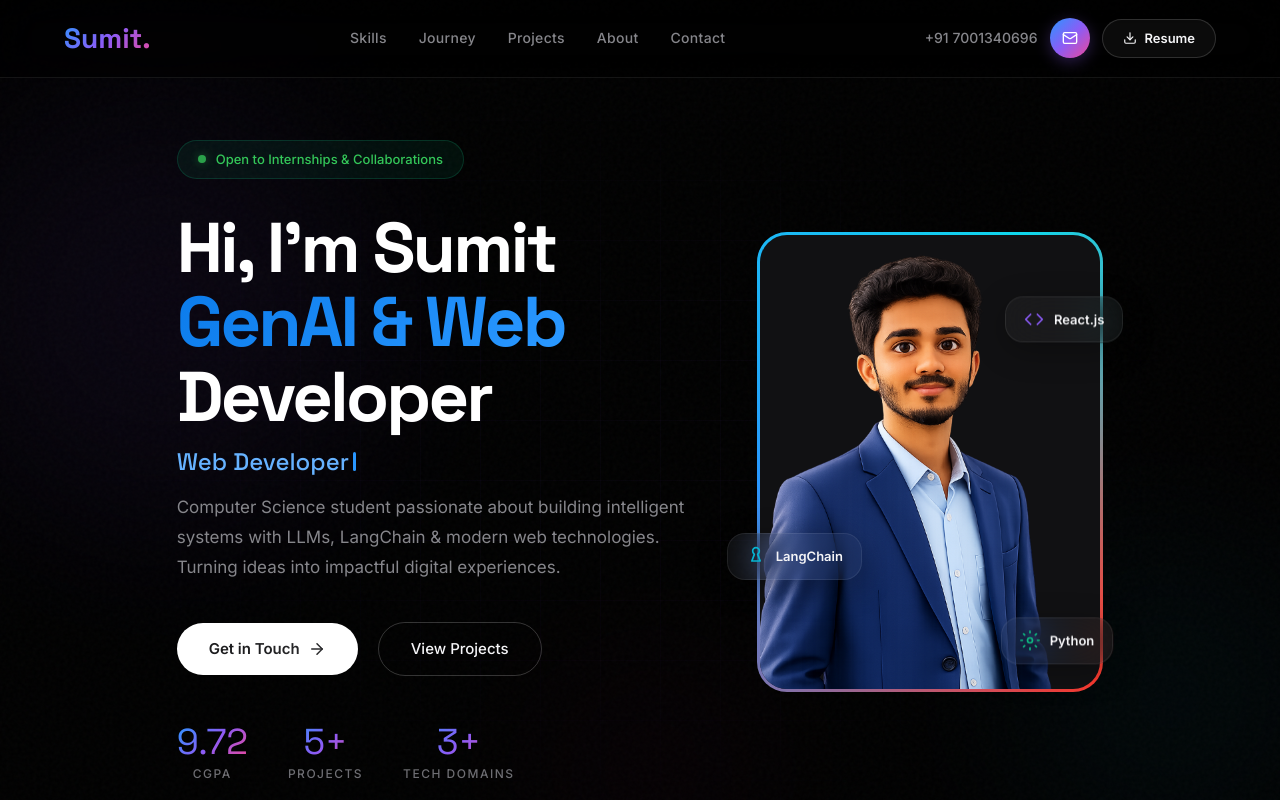
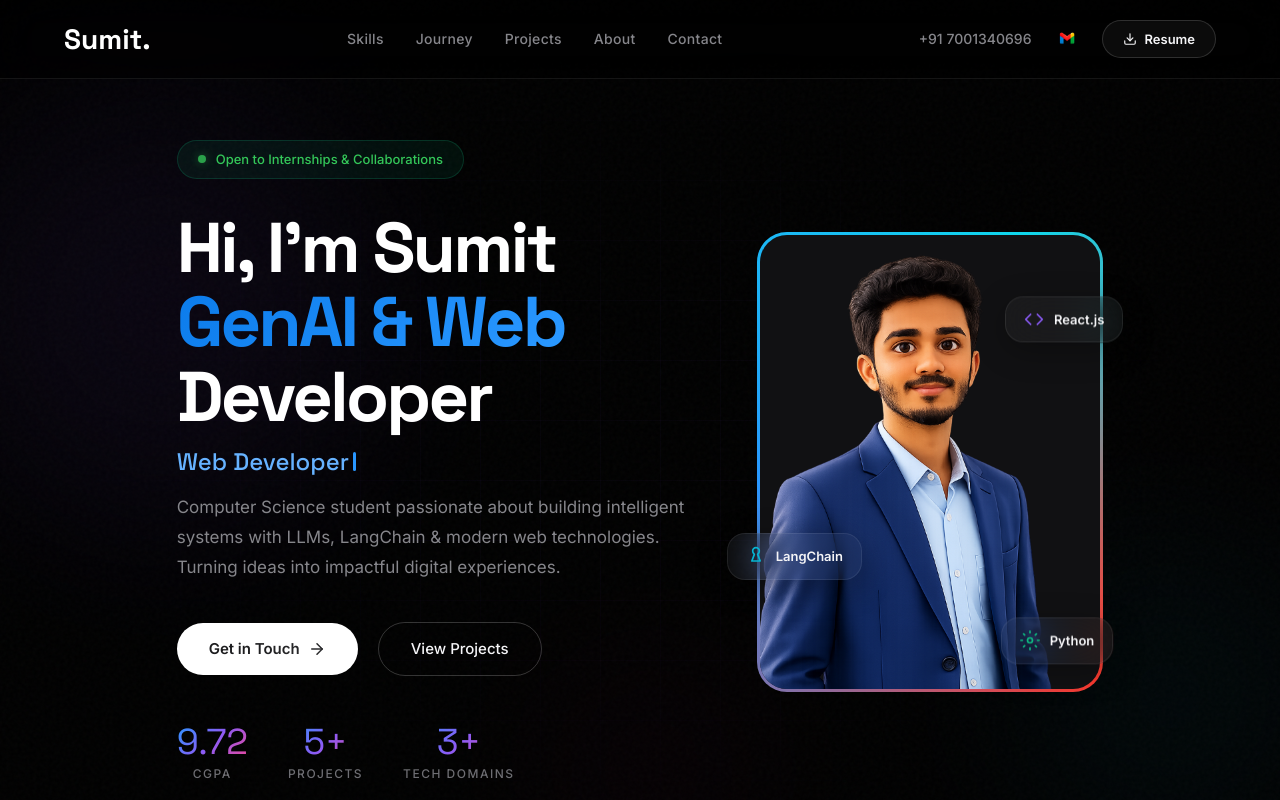
Before and after one commit to Sumit-7001/portfulio, a React (Vite) app: page / in a window 1280 px wide. Shown: the top 800 px of the page. Built offline with nearby package versions, Linux system fonts and the light colour scheme.

Commit message:
feat: replace email icon SVG with Gmail logo image and update header styling to white theme

```diff
--- a/src/components/Header.jsx
+++ b/src/components/Header.jsx
@@ -69,10 +69,7 @@ export default function Header() {
         <div className="header-right">
           <span className="header-phone">+91 7001340696</span>
           <a href="mailto:sahoosumit7001@gmail.com" className="header-call-btn" aria-label="Email me">
-            <svg xmlns="http://www.w3.org/2000/svg" viewBox="0 0 24 24" fill="none" stroke="currentColor" strokeWidth="2" strokeLinecap="round" strokeLinejoin="round">
-              <rect width="20" height="16" x="2" y="4" rx="2"/>
-              <path d="m22 7-8.97 5.7a1.94 1.94 0 0 1-2.06 0L2 7"/>
-            </svg>
+            <img src="/images/gmail_icon.png" alt="Gmail" className="header-gmail-img" />
           </a>
           <a
             href="/Sumit_Sahoo_GenAI_WebDeveloper_Resume.pdf"
--- a/src/index.css
+++ b/src/index.css
@@ -322,10 +322,7 @@ button {
   font-family: var(--font-heading);
   font-size: 28px;
   font-weight: 700;
-  background: var(--gradient-primary);
-  -webkit-background-clip: text;
-  -webkit-text-fill-color: transparent;
-  background-clip: text;
+  color: var(--color-white);
   cursor: pointer;
   transition: opacity var(--transition-fast);
 }
@@ -355,7 +352,7 @@ button {
   left: 0;
   width: 0;
   height: 2px;
-  background: var(--gradient-primary);
+  background: var(--color-white);
   border-radius: 2px;
   transition: width var(--transition-base);
 }
@@ -405,26 +402,22 @@ button {
 }
 
 .header-call-btn {
-  width: 40px;
-  height: 40px;
-  border-radius: 50%;
-  background: var(--gradient-primary);
+  width: 46px;
+  height: 46px;
   display: flex;
   align-items: center;
   justify-content: center;
-  transition: transform var(--transition-fast), box-shadow var(--transition-fast);
-  box-shadow: 0 4px 15px rgba(139,92,246,0.3);
+  transition: transform var(--transition-fast);
 }
 
 .header-call-btn:hover {
   transform: scale(1.1);
-  box-shadow: 0 6px 25px rgba(139,92,246,0.5);
-}
-
-.header-call-btn svg {
-  width: 16px;
-  height: 16px;
-  color: white;
+}
+
+.header-gmail-img {
+  width: 100%;
+  height: 100%;
+  object-fit: contain;
 }
 
 .mobile-menu-btn {
@@ -1243,7 +1236,6 @@ button {
   transform: translateX(-50%);
   z-index: 25;
   pointer-events: none;
-  transition: left 0.1s ease-out;
   will-change: left;
 }
 
```
Also changed, not shown: public/images/gmail_icon.png (added).
